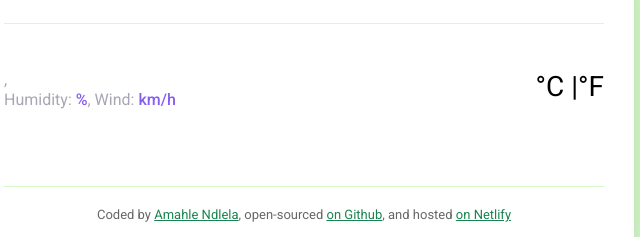
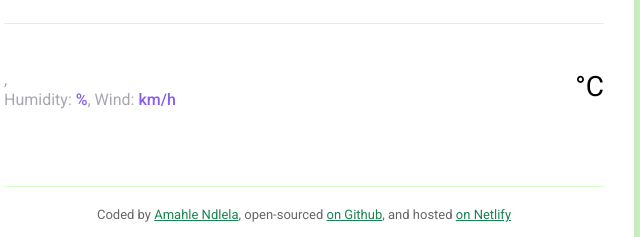
Before and after one commit to AmahleN-codes/Plus-Final, a plain HTML site: page index.html in a window 1280 px wide. Shown: the part 130-367 px from the top of the page, 336-976 px from the left. Drawn offline with nearby package versions, Linux system fonts and the light colour scheme; no server answers.

Commit message:
Update index.html

```diff
--- a/index.html
+++ b/index.html
@@ -42,9 +42,7 @@
           <div class="weather-app-temperature-container">
             <div class="weather-app-icon" id="icon"></div>
             <div class="weather-app-temperature" id="temperature"></div>
-            <div class="weather-app-unit">
-              <span id="metric">°C</span> |<span id="imperial">°F</span>
-            </div>
+            <div class="weather-app-unit">°C</div>
           </div>
         </div>
         <div class="weather-forecast" id="forecast"></div>
```
